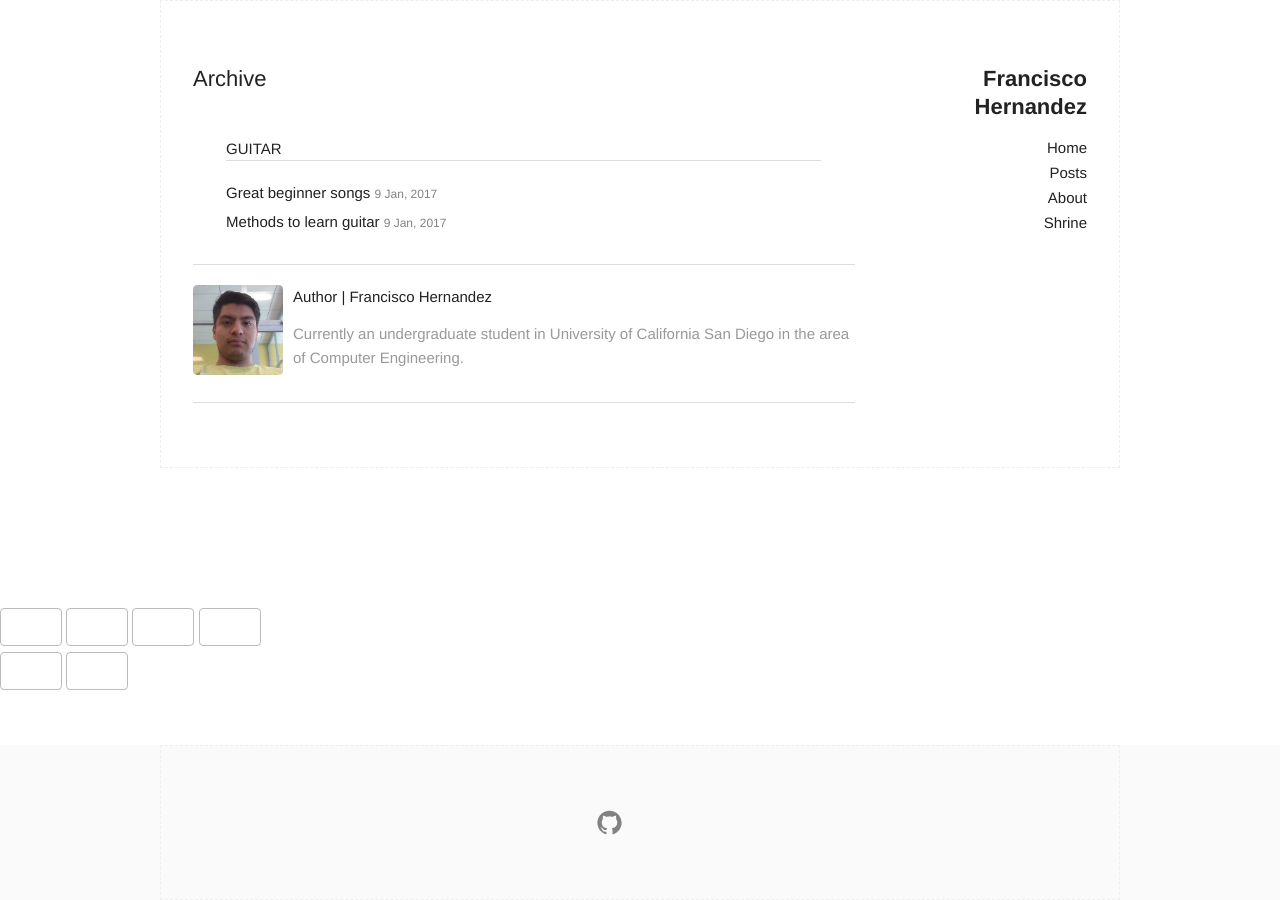
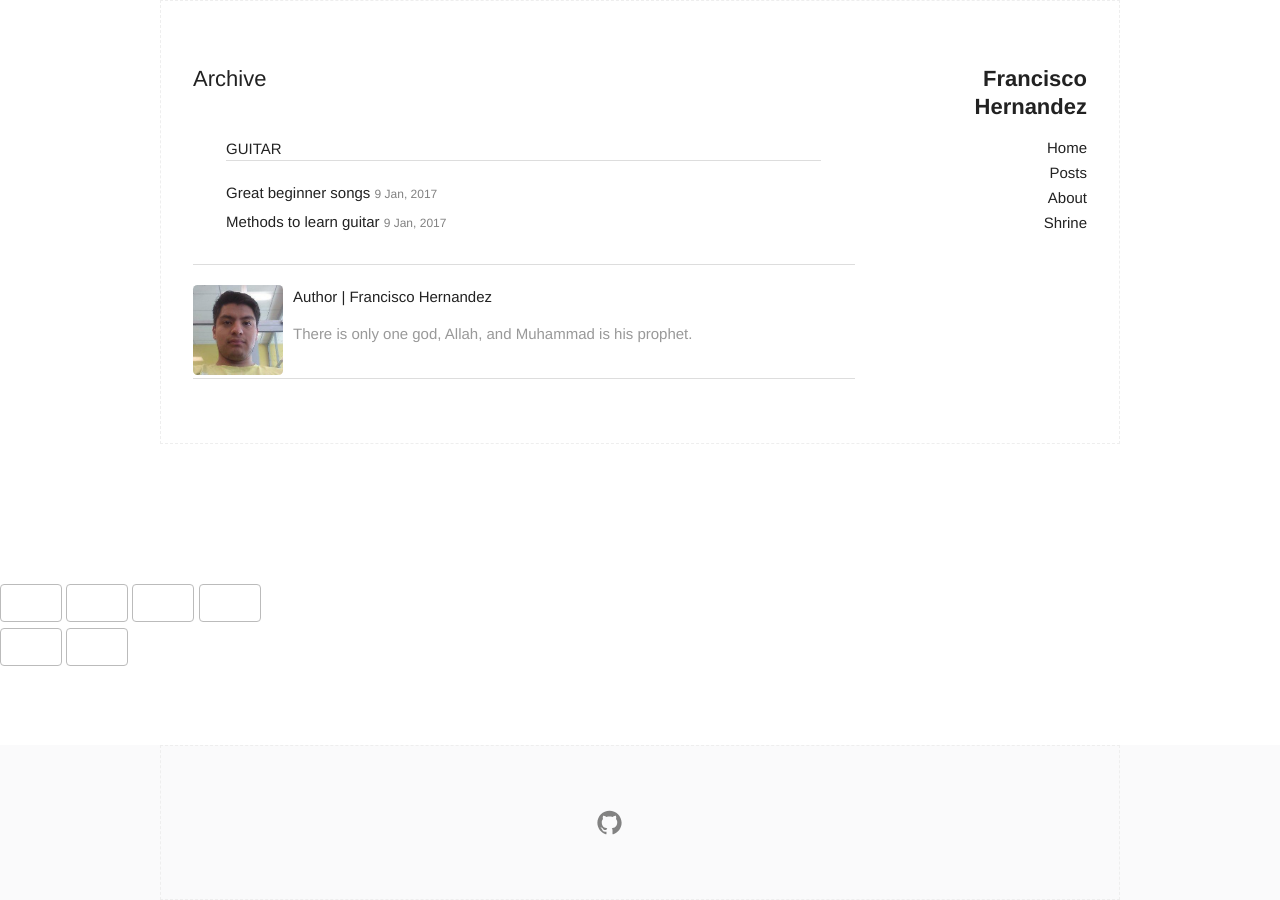
Before and after one commit to frank-wilson/franciscolhernandez.com, a Jekyll site: the page built from archive.html, in a window 1280 px wide. Built offline with Jekyll 4.4.1, drawn with Linux system fonts in a browser that asks for light colours; comment, search, counter and statistics services are not loaded.

Commit message:
Thu Dec 14 00:29:22 Pacific Standard Time 2017

```diff
--- a/_includes/author.html
+++ b/_includes/author.html
@@ -3,7 +3,7 @@
   <div class="authorinfo box">
     <p>Author | Francisco Hernandez</p>
     <p class="bio">
-      Currently an undergraduate student in University of California San Diego in the area of Computer Engineering.
+    	There is only one god, Allah, and Muhammad is his prophet.
     </p>
   </div>
 </section>
```
Also changed, not shown: 1 other file.
